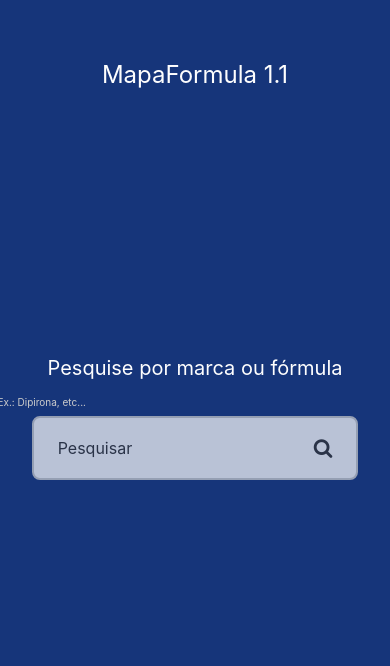
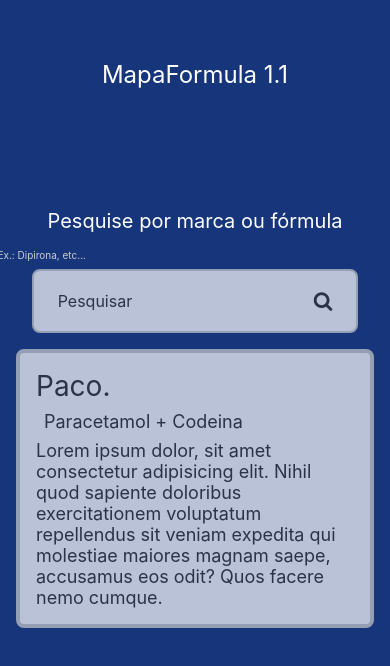
Before and after one commit to iceheadb/app-formula, a React Native app: screen / in a window 390 px wide. Shown: the top 666 px of the page. Built offline with nearby package versions, Linux system fonts and the light colour scheme.

Commit message:
response box implemented

```diff
--- /dev/null
+++ b/components/ResponseBox.tsx
@@ -0,0 +1,51 @@
+import React from "react";
+import { View, StyleSheet, Text } from "react-native";
+
+export function ResponseBox(){
+    return (
+        <View style={styles.container}>
+                <Text style={styles.Title}>
+                    Paco.
+                </Text>
+                <Text style={styles.subTitle}>Paracetamol + Codeina</Text>
+                <Text style={styles.Text}>Lorem ipsum dolor, sit amet consectetur adipisicing elit. Nihil quod sapiente doloribus exercitationem voluptatum repellendus sit veniam expedita qui molestiae maiores magnam saepe, accusamus eos odit? Quos facere nemo cumque.</Text>
+        </View>
+    )
+}
+
+const styles = StyleSheet.create({
+    container: {
+      alignItems: 'flex-start',
+      backgroundColor: '#fefefe',
+      borderRadius: 8,
+      paddingHorizontal: 16,
+      paddingVertical: 16,
+      marginHorizontal: 16,
+      marginBottom: 16,
+      borderWidth: 4,
+      borderColor: '#ccc',
+      fontSize: 16,
+      color: '#333',
+      opacity: 0.7,
+    },
+    input: {
+      flex: 1,
+      fontSize: 16,
+      color: '#333',
+      marginLeft: 8,
+    },
+    Title: {
+        fontSize: 28,
+        color: "#333",
+        position: "relative",
+      },
+    Text: {
+      fontSize: 18,
+      color: "#333",
+    },
+    subTitle: {
+        fontSize: 18,
+        color: "#333",
+        padding: 8,
+      },
+});
--- a/screens/Home.tsx
+++ b/screens/Home.tsx
@@ -1,11 +1,13 @@
 import React from 'react';
 import { View, StyleSheet } from 'react-native';
 import SearchBar from '../components/SearchBar';
+import { ResponseBox } from '../components/ResponseBox';
 
 export function Home(){
     return (
         <View style={styles.container}>
             <SearchBar />
+            <ResponseBox />
         </View>
     )
 }
```
